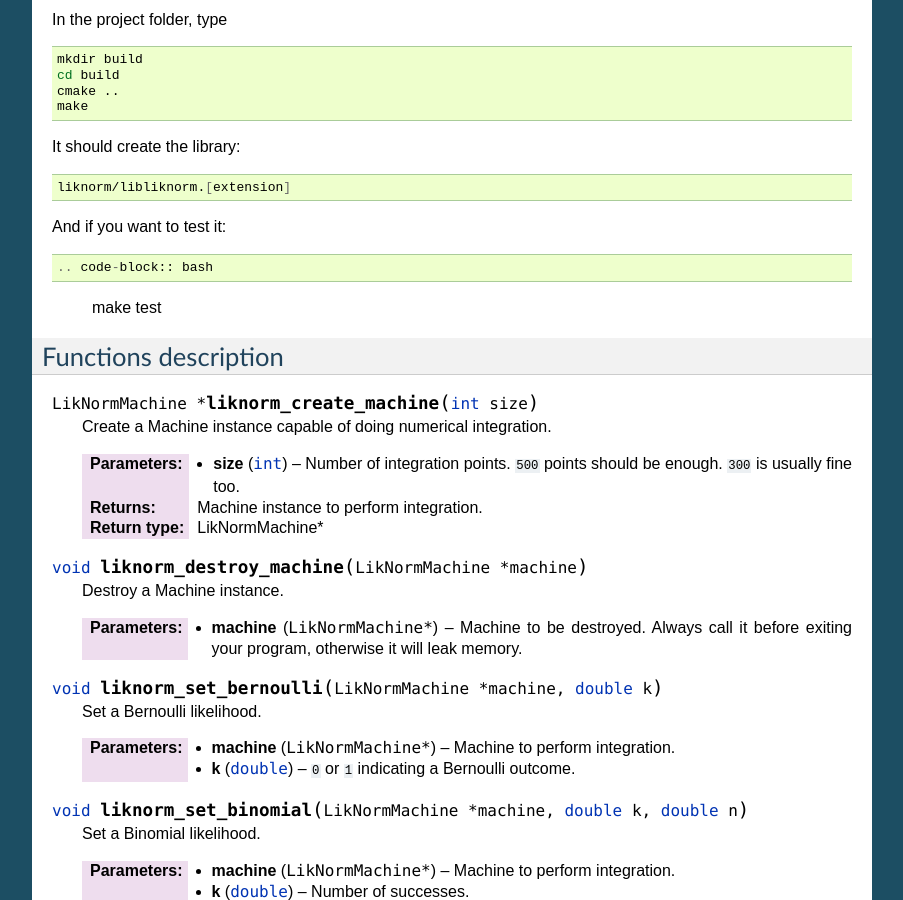
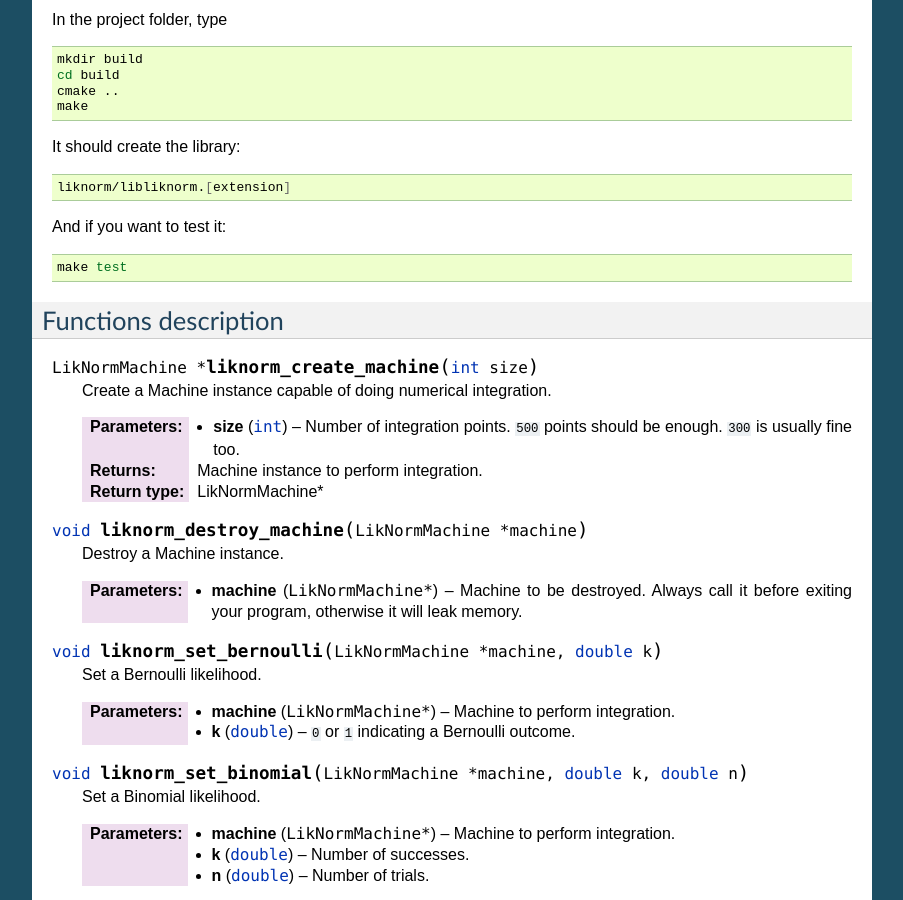
Before and after one commit to limix/liknorm, a Sphinx documentation site: the page built from doc/index.rst, in a window 1280 px wide and 900 px high, scrolled down 490 px. Shown: the whole window, without its empty margins (198-1101 px from the left). Built offline with Sphinx 7.4.7, drawn with Linux system fonts in a browser that asks for light colours.

Commit message:
no two points

```diff
--- a/doc/index.rst
+++ b/doc/index.rst
@@ -41,7 +41,7 @@ It should create the library:
 
   liknorm/libliknorm.[extension]
 
-And if you want to test it::
+And if you want to test it:
 
 .. code-block:: bash
 
```
